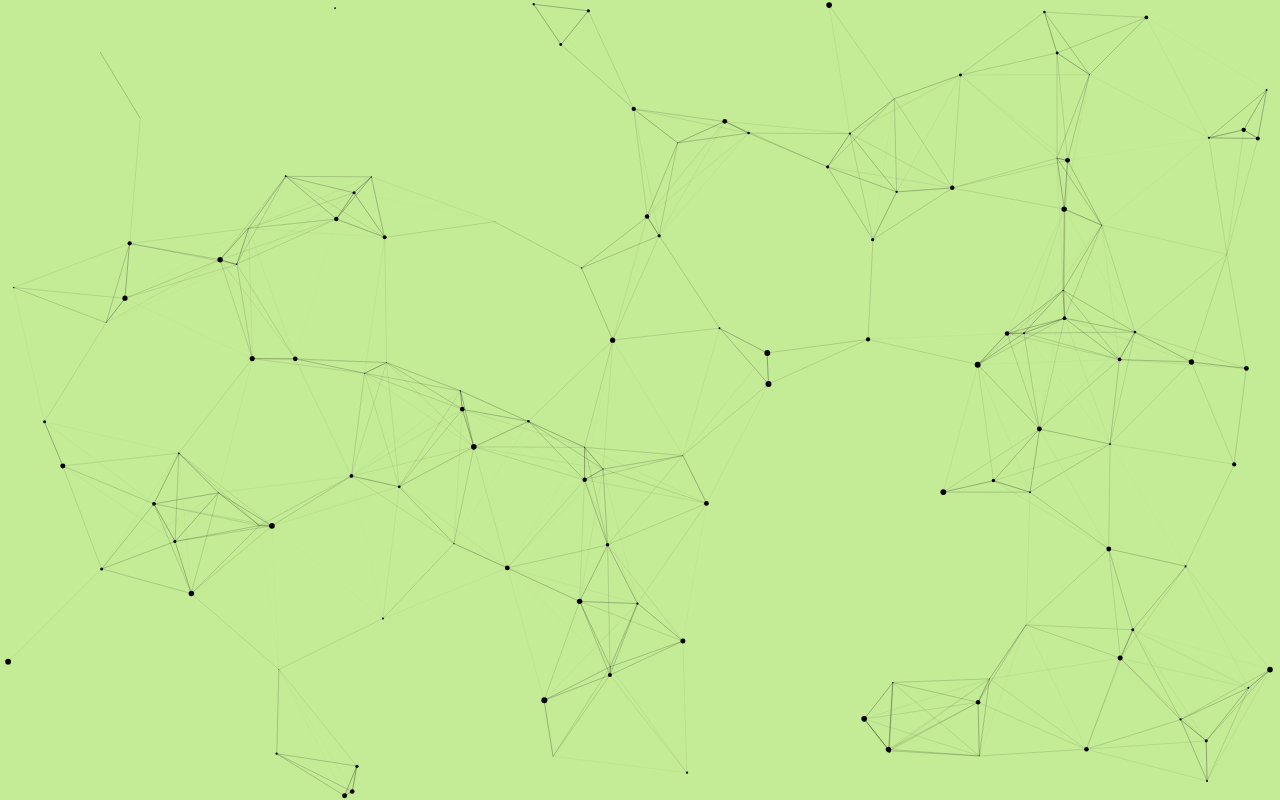
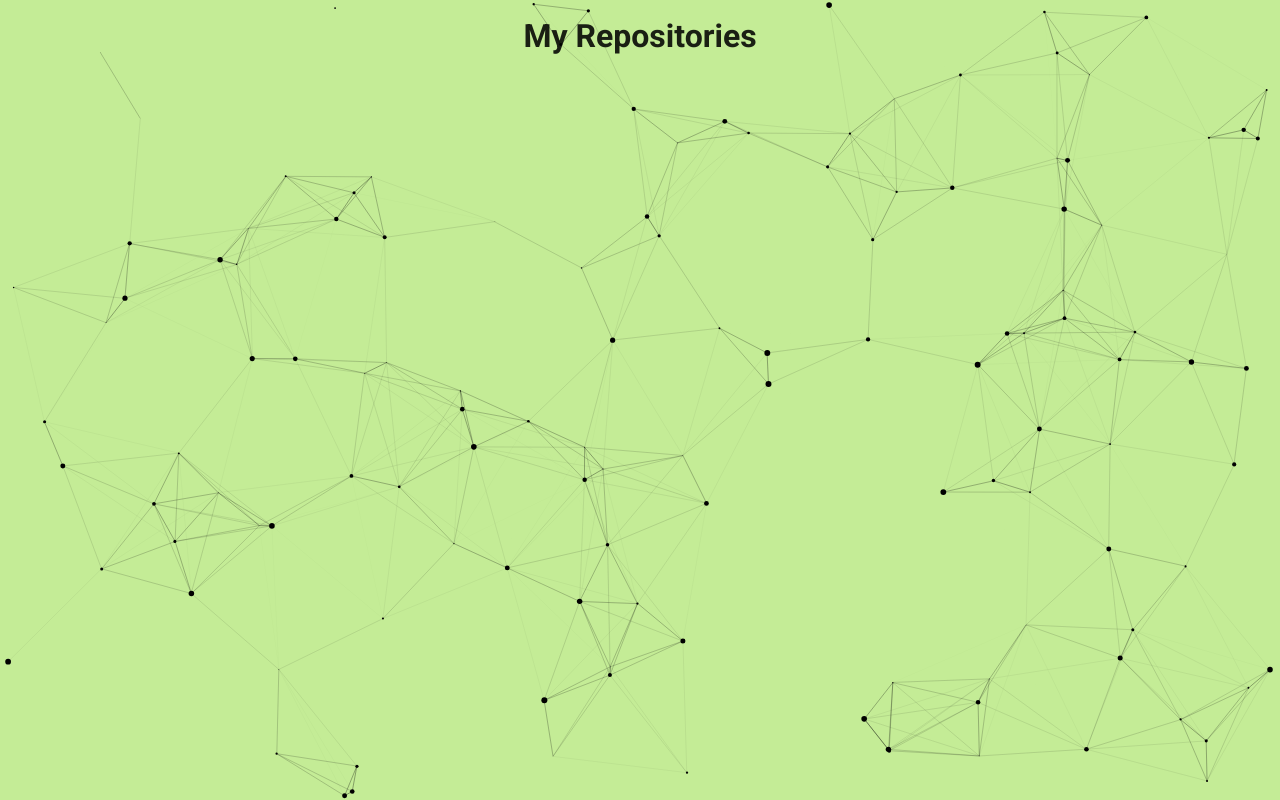
Before and after one commit to evad1n/evad1n.github.io, a Nuxt app: page /repos in a window 1280 px wide. Before the commit this address had no page. Built offline with nearby package versions, Linux system fonts and the light colour scheme.

Commit message:
switching to github actions from travis because something something 10000 credits

```diff
--- /dev/null
+++ b/components/RepoCard.vue
@@ -0,0 +1,10 @@
+<template>
+    <h1>I am a repo card!</h1>
+</template>
+
+<script>
+export default {};
+</script>
+
+<style>
+</style>
--- a/pages/index.vue
+++ b/pages/index.vue
@@ -63,6 +63,11 @@
                 <small-card v-bind="project"></small-card>
             </v-col>
         </v-row>
+        <v-row>
+            <v-col>
+                <nuxt-link to="/repos">My Repositories</nuxt-link>
+            </v-col></v-row
+        >
         <v-row class="pb-4">
             <v-col cols="12" class="d-flex flex-column align-center pa-0 mt-10">
                 <span>
--- /dev/null
+++ b/pages/repos.vue
@@ -0,0 +1,43 @@
+<template>
+    <v-container>
+        <v-row>
+            <v-col>
+                <h1 id="title">My Repositories</h1>
+            </v-col>
+        </v-row>
+        <v-row>
+            <v-col>
+                <v-container>
+                    <v-row v-for="repo in repos" :key="repo.name">
+                        <repo-card repo="repo" />
+                    </v-row>
+                </v-container>
+            </v-col>
+        </v-row>
+    </v-container>
+</template>
+
+<script>
+import RepoCard from '~/components/RepoCard.vue';
+export default {
+    components: {
+        RepoCard
+    },
+    data() {
+        return {
+            repos: []
+        };
+    },
+    created() {
+        console.log('reload');
+        // Fetch
+        // Sort by pushed_at
+    }
+};
+</script>
+
+<style lang="scss">
+#title {
+    text-align: center;
+}
+</style>
```
Also changed, not shown: .travis.yml (deleted).
